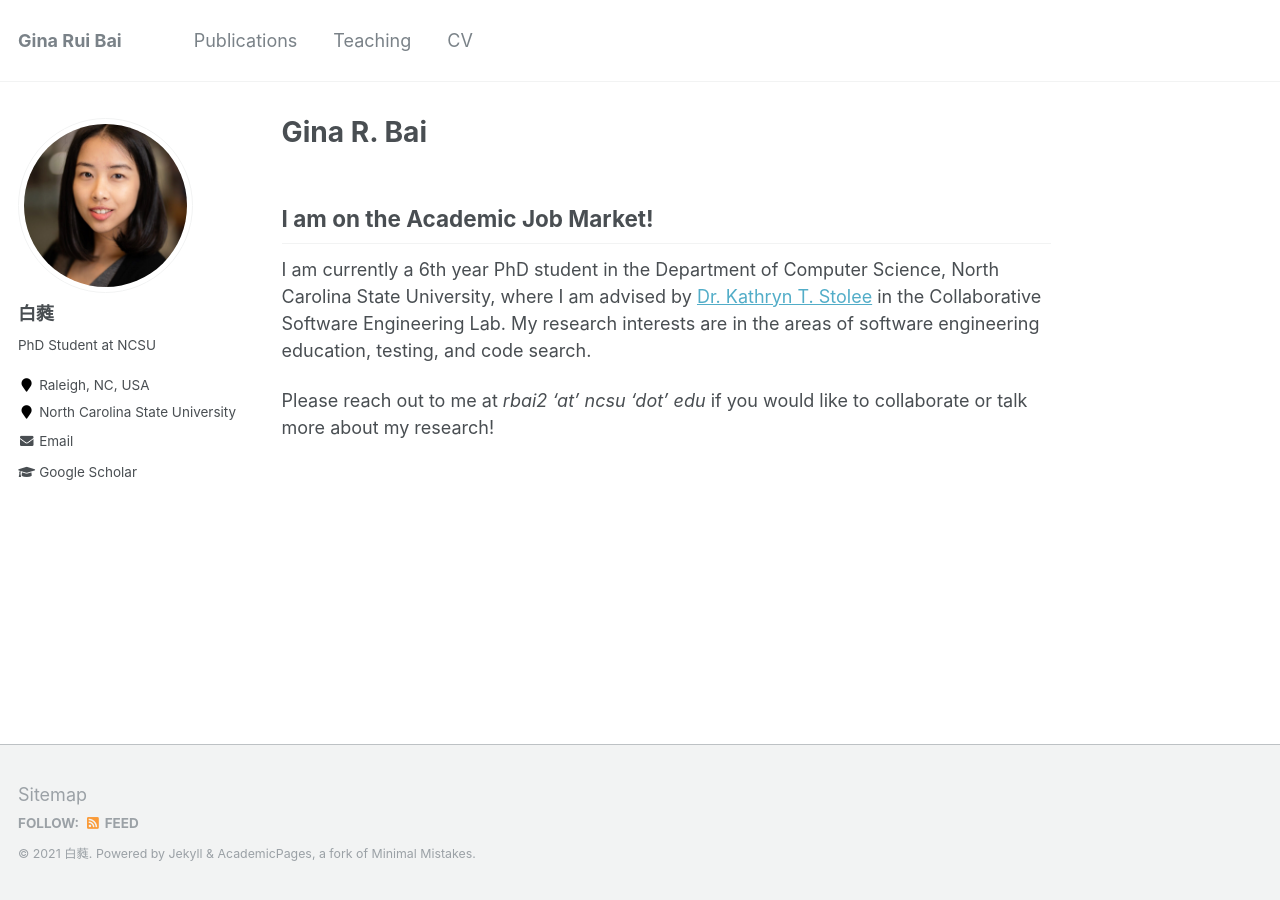
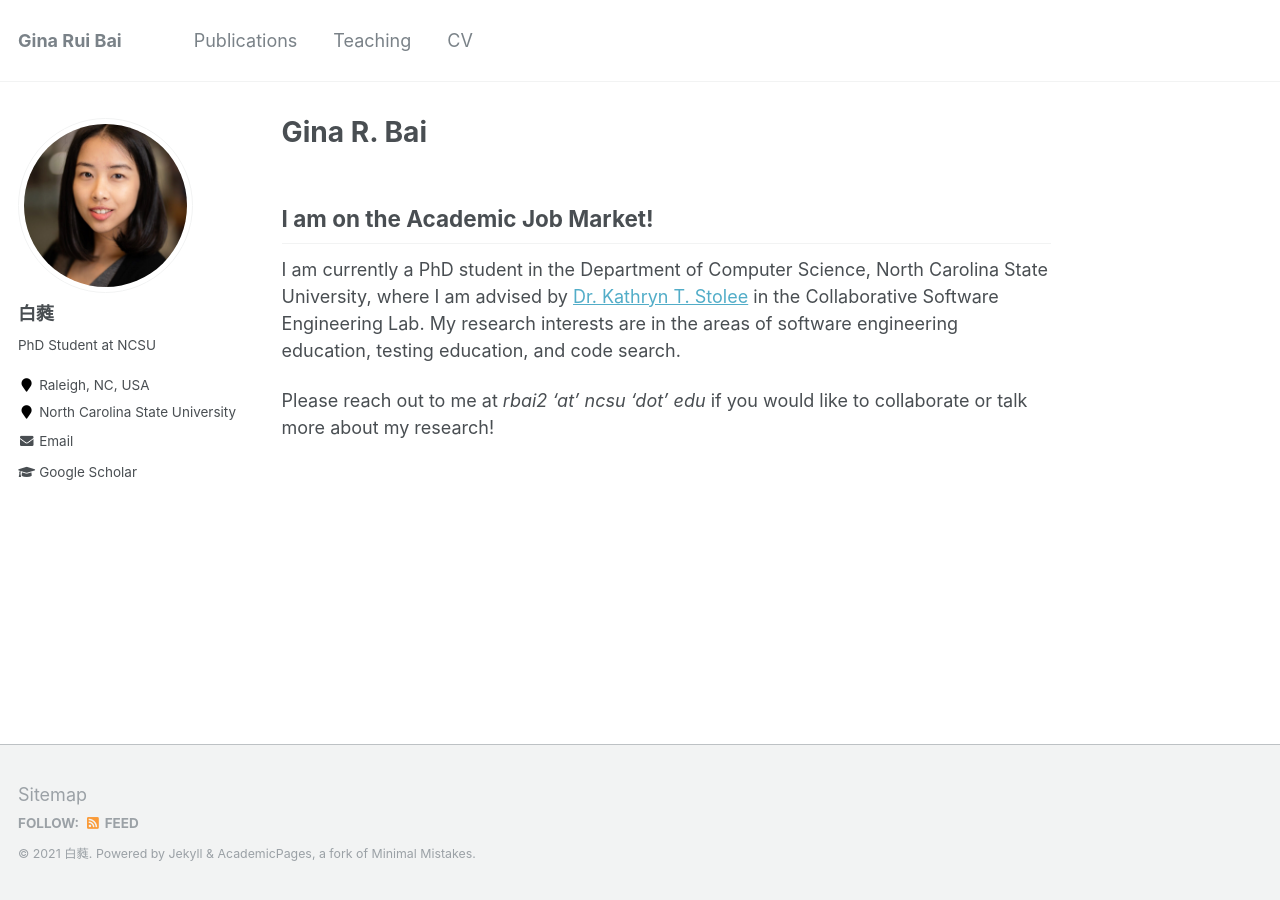
Before and after one commit to ginaBai/ginabai.github.io, a Jekyll site: the page built from _pages/about.md, in a window 1280 px wide. Built offline with Jekyll 4.4.1, drawn with Linux system fonts in a browser that asks for light colours.

```diff
--- a/_pages/about.md
+++ b/_pages/about.md
@@ -10,6 +10,6 @@
 
 ## I am on the Academic Job Market!
 
-I am currently a 6th year PhD student in the Department of Computer Science, North Carolina State University, where I am advised by <a href="https://kstolee.github.io" target="_blank">Dr. Kathryn T. Stolee</a> in the Collaborative Software Engineering Lab. My research interests are in the areas of software engineering education, testing, and code search.
+I am currently a PhD student in the Department of Computer Science, North Carolina State University, where I am advised by <a href="https://kstolee.github.io" target="_blank">Dr. Kathryn T. Stolee</a> in the Collaborative Software Engineering Lab. My research interests are in the areas of software engineering education, testing education, and code search.
 
 Please reach out to me at *rbai2 'at' ncsu 'dot' edu* if you would like to collaborate or talk more about my research!
```
Also changed, not shown: 1 other file.
